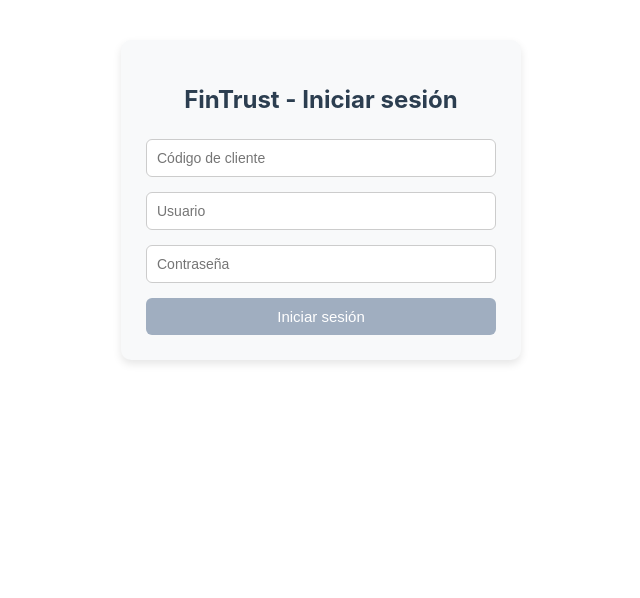
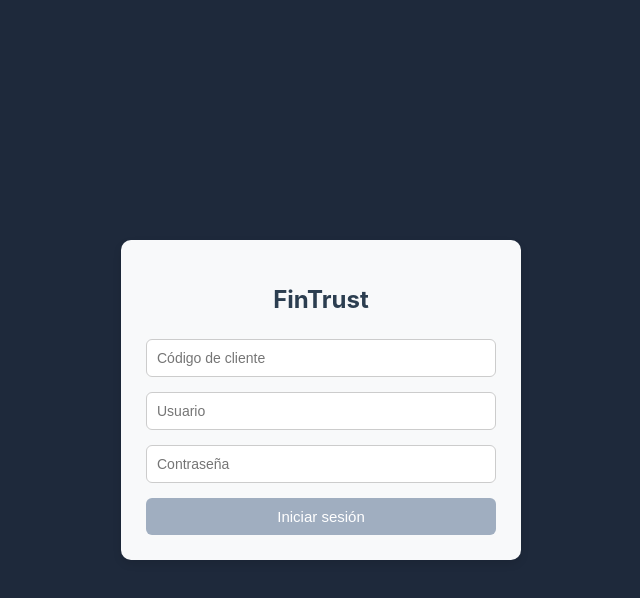
Before and after one commit to Urbina17/Examen-Parcial, a React (Create React App) app: page / in a window 1280 px wide. Shown: the top 598 px of the page, without its empty margins (319-959 px from the left). Built offline with nearby package versions, Linux system fonts and the light colour scheme.

Commit message:
Color del BI

```diff
--- a/src/components/LoginForm/LoginForm.jsx
+++ b/src/components/LoginForm/LoginForm.jsx
@@ -18,7 +18,7 @@ function LoginForm({ onLogin }) {
 
   return (
     <form className="login-form" onSubmit={manejarSubmit}>
-      <h2 className="login-title">FinTrust - Iniciar sesión</h2>
+      <h2 className="login-title">FinTrust</h2>
       <input
         type="text"
         placeholder="Código de cliente"
--- a/src/pages/LoginPage.jsx
+++ b/src/pages/LoginPage.jsx
@@ -8,7 +8,15 @@ function LoginPage() {
   };
 
   return (
-    <div>
+    <div
+      style={{
+        backgroundColor: '#1e293b',
+        minHeight: '100vh',
+        display: 'flex',
+        justifyContent: 'center',
+        alignItems: 'center'
+      }}
+    >
       <LoginForm onLogin={handleLogin} />
     </div>
   );
```
